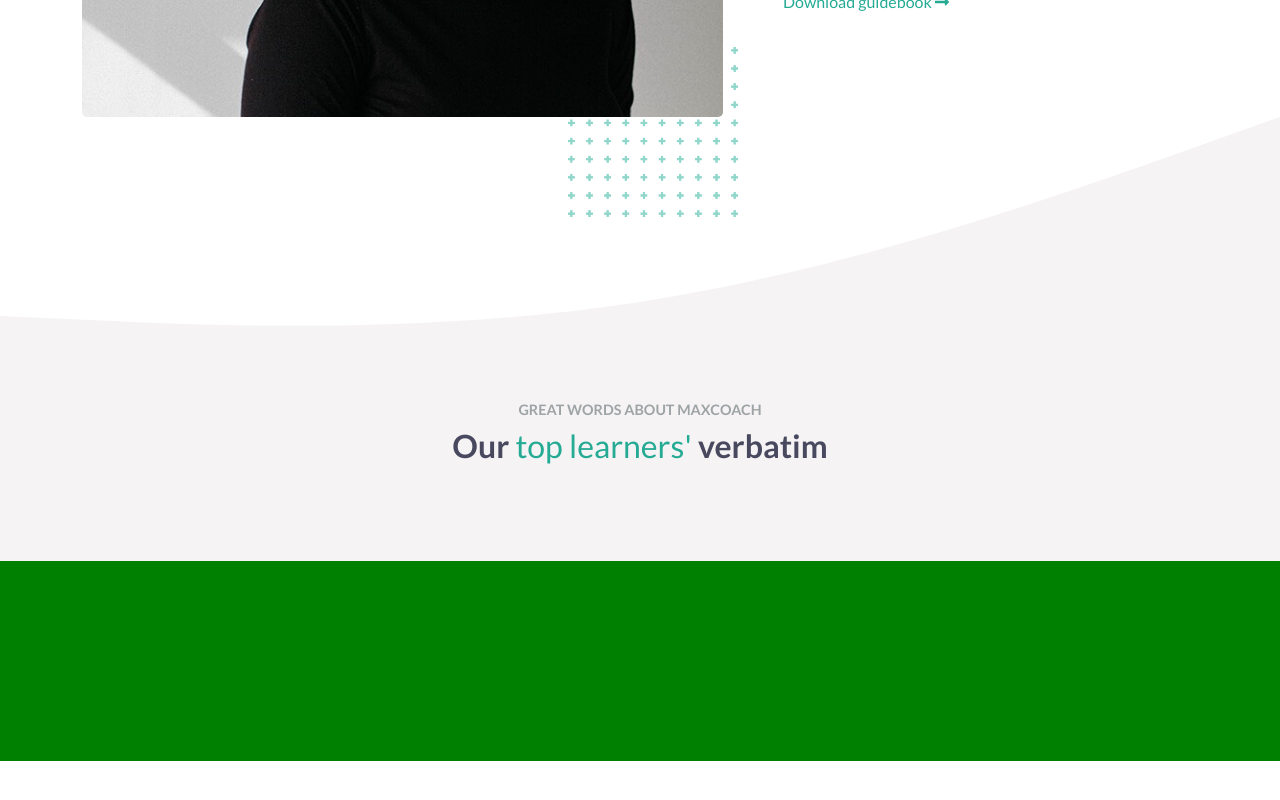
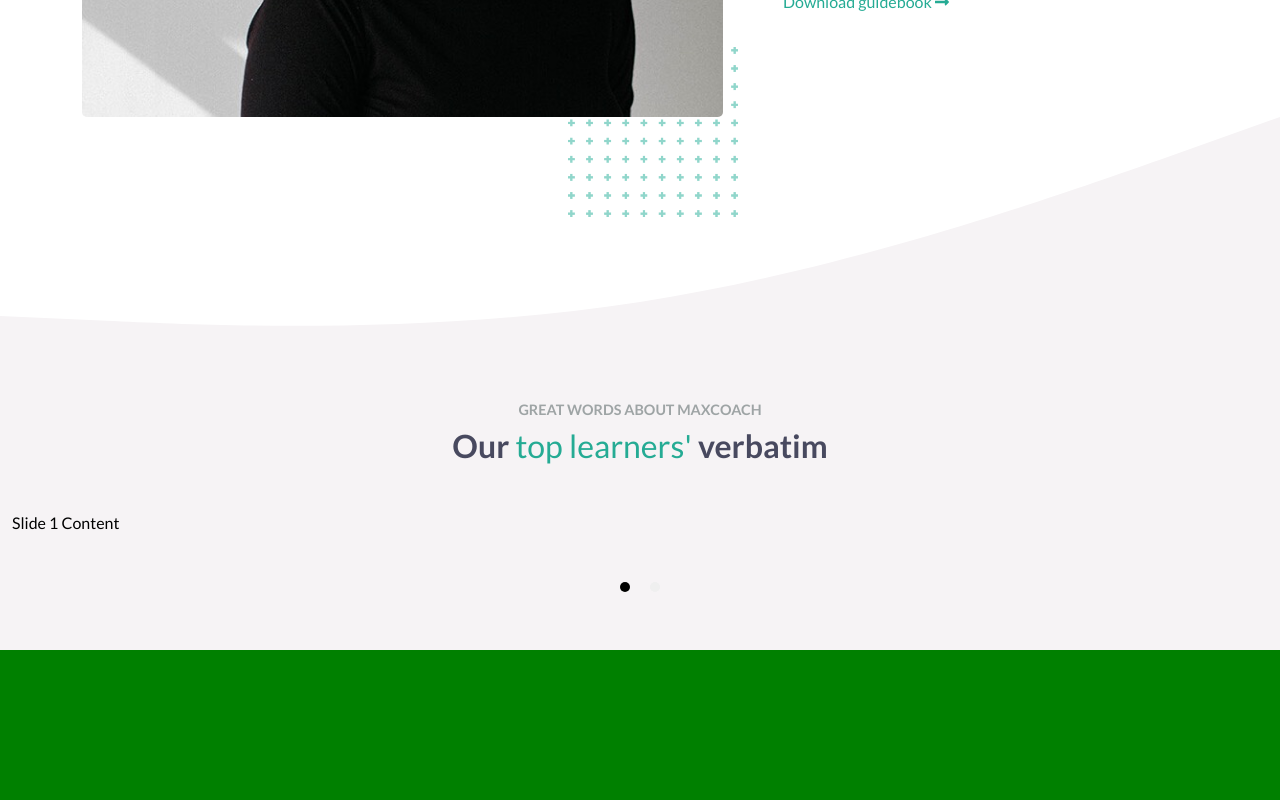
Before and after one commit to GianlucaBenassi/proj-html-vuejs, a Vue app: page / in a window 1280 px wide. Shown: the part 2888-3688 px from the top of the page. Before the commit the page ends 3649 px from the top, so only its background shows below. Built offline with nearby package versions, Linux system fonts and the light colour scheme.

Commit message:
vue-carousel installation + component creation

```diff
--- a/package.json
+++ b/package.json
@@ -10,7 +10,8 @@
   "dependencies": {
     "bootstrap": "^5.1.3",
     "core-js": "^3.6.5",
-    "vue": "^2.6.11"
+    "vue": "^2.6.11",
+    "vue-carousel": "^0.18.0"
   },
   "devDependencies": {
     "@fortawesome/fontawesome-free": "^5.15.4",
--- /dev/null
+++ b/src/components/commons/CustomCarousel.vue
@@ -0,0 +1,26 @@
+<template>
+    <carousel :per-page="1" :navigate-to="someLocalProperty" :mouse-drag="false">
+        <slide>
+            Slide 1 Content
+        </slide>
+        <slide>
+            Slide 2 Content
+        </slide>
+    </carousel>
+</template>
+
+<script>
+import { Carousel, Slide } from 'vue-carousel';
+
+export default {
+    name: 'CustomCarousel',
+    components: {
+    Carousel,
+    Slide
+  }
+}
+</script>
+
+<style lang='scss'>
+
+</style>
--- a/src/components/sections/TopLearners.vue
+++ b/src/components/sections/TopLearners.vue
@@ -10,14 +10,22 @@
             <h3 class="sub-title text-center">Great words about maxcoach</h3>
             <h2 class="mt-2 mb-5 medium-title text-center">Our <span class="text-green">top learners'</span> verbatim</h2>
 
+            <!-- carousel -->
+            <CustomCarousel/>
+
         </div>
 
     </section>
 </template>
 
 <script>
+import CustomCarousel from '../commons/CustomCarousel.vue';
+
 export default {
-    name: 'TopLearners'
+    name: 'TopLearners',
+    components: {
+        CustomCarousel
+    }
 }
 </script>
 
```
Also changed, not shown: 1 other file (tests, documents, lock files or other folders).
